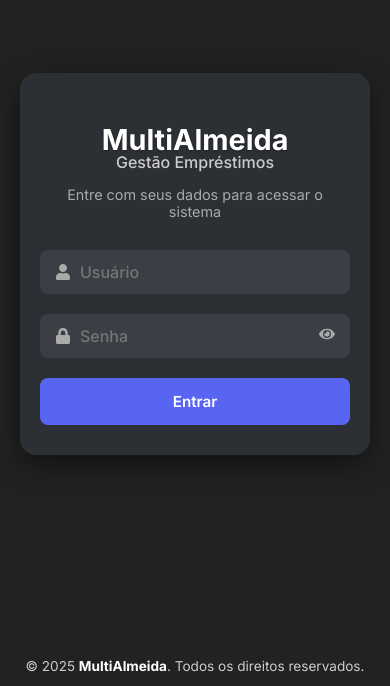
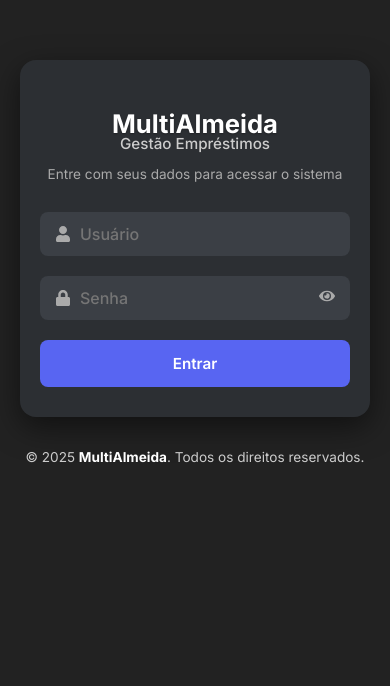
Before and after one commit to AlmeidaMurillo/SaaSErpGestaoEmprestimos, a React (Vite) app: page / in a window 390 px wide. Shown: the part 158-844 px from the top of the page. Built offline with nearby package versions, Linux system fonts and the light colour scheme.

Commit message:
ajuste da tela de login, responsividade

```diff
--- a/src/screens/Telas/TelaLogin/Login.module.css
+++ b/src/screens/Telas/TelaLogin/Login.module.css
@@ -10,9 +10,9 @@ html, body {
   padding: 0;
   width: 100%;
   height: 100%;
+  background: #222;
   -webkit-font-smoothing: antialiased;
   -moz-osx-font-smoothing: grayscale;
-  background: #222;
 }
 
 .loginContainer {
@@ -20,8 +20,8 @@ html, body {
   display: flex;
   justify-content: center;
   align-items: center;
+  padding: 20px;
   flex-direction: column;
-  padding: 20px;
   position: relative;
 }
 
@@ -34,6 +34,7 @@ html, body {
   max-width: 400px;
   color: #fff;
   text-align: center;
+  transition: all 0.3s ease-in-out;
 }
 
 .title {
@@ -41,13 +42,14 @@ html, body {
   font-weight: 700;
   color: #ffffff;
   text-shadow: 0 1px 2px rgba(0, 0, 0, 0.3);
+  margin-bottom: 10px;
 }
 
 .soubtitle {
   font-size: 1rem;
   font-weight: 500;
   color: #ccc;
-  margin-top: -25px;
+  margin-top: -15px;
   margin-bottom: 10px;
 }
 
@@ -62,6 +64,7 @@ html, body {
   display: flex;
   flex-direction: column;
   gap: 20px;
+  width: 100%;
 }
 
 .inputWrapper {
@@ -92,6 +95,20 @@ html, body {
   outline: 2px solid #7289da;
 }
 
+.iconeOlho {
+  position: absolute;
+  top: 50%;
+  right: 15px;
+  transform: translateY(-50%);
+  cursor: pointer;
+  color: #aaa;
+  font-size: 1rem;
+}
+
+.iconeOlho:hover {
+  color: #fff;
+}
+
 .button {
   padding: 14px;
   border: none;
@@ -109,20 +126,6 @@ html, body {
   transform: scale(1.03);
 }
 
-.iconeOlho {
-  position: absolute;
-  top: 50%;
-  right: 15px;
-  transform: translateY(-50%);
-  cursor: pointer;
-  color: #aaa;
-  font-size: 1rem;
-}
-
-.iconeOlhoHover:hover {
-  color: #fff;
-}
-
 .errorMsg {
   color: #ff6b6b;
   margin-top: 10px;
@@ -130,8 +133,7 @@ html, body {
 }
 
 .footer {
-  position: absolute;
-  bottom: 10px;
+  margin-top: 30px;
   width: 100%;
   text-align: center;
   color: #ccc;
@@ -147,17 +149,41 @@ html, body {
   color: #ffffff;
 }
 
+/* Responsivo */
 @media (max-width: 480px) {
   .loginBox {
     padding: 30px 20px;
   }
+
   .title {
-    font-size: 1.8rem;
+    font-size: 1.6rem;
   }
+
+  .soubtitle {
+    font-size: 0.95rem;
+  }
+
   .subtitle {
-    font-size: 0.9rem;
+    font-size: 0.85rem;
   }
+
   .button {
     font-size: 0.95rem;
   }
 }
+
+@media (max-width: 320px) {
+  .title {
+    font-size: 1.4rem;
+  }
+
+  .input {
+    font-size: 0.95rem;
+    padding: 10px 10px 10px 35px;
+  }
+
+  .button {
+    font-size: 0.9rem;
+    padding: 12px;
+  }
+}
```
